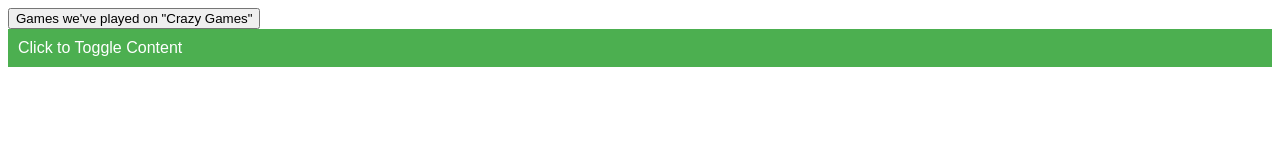
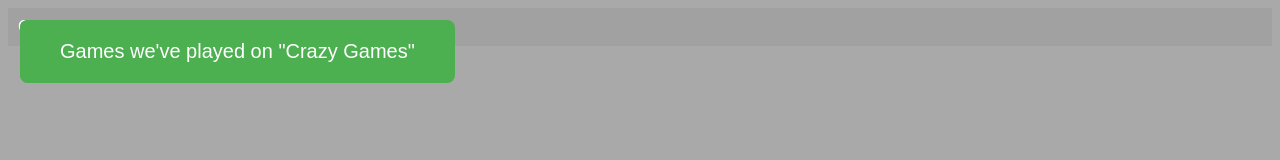
Before and after one commit to CelestialDodo/Mr-Games-Games-Played, a plain HTML site: page CrazyGames/index.html in a window 1280 px wide. Drawn offline with Linux system fonts and the light colour scheme.

Commit message:
Update index.html

```diff
--- a/CrazyGames/index.html
+++ b/CrazyGames/index.html
@@ -6,7 +6,7 @@
     <style>
         /* Style for the button */
         .collapsible {
-            background-color: #4CAF50;
+            background-color: #A1A1A1;
             color: white;
             cursor: pointer;
             padding: 10px;
@@ -28,10 +28,34 @@
         .content.show {
             display: block;
         }
+
+        .fixed-button {
+              position: fixed; /* Fix the button on the screen */
+              top: 20px; /* Distance from the top */
+              left: 20px; /* Distance from the left */
+              padding: 20px 40px; /* Increase the size of the button */
+              font-size: 20px; /* Larger font */
+              background-color: #4CAF50; /* Green background */
+              color: white;
+              border: none;
+              border-radius: 8px;
+              cursor: pointer;
+              z-index: 1000; /* Ensure it's on top of other content */
+          }
+
+          /* Optional: Hover effect for the button */
+          .fixed-button:hover {
+              background-color: #45a049;
+          }
+
+          body {
+            background-color: #A9A9A9
+          }
     </style>
 </head>
 <body>
-  <button onclick="href='/CrazyGames';">Games we've played on "Crazy Games"</button>
+  <button class="fixed-button">Fixed Button</button>
+  <button class="fixed-button" onclick="window.location.href='https://celestialdodo.github.io/Mr-Games-Games-Played';">Games we've played on "Crazy Games"</button>
 
 <!-- Button to toggle collapsible content -->
 <button class="collapsible">Click to Toggle Content</button>
```
